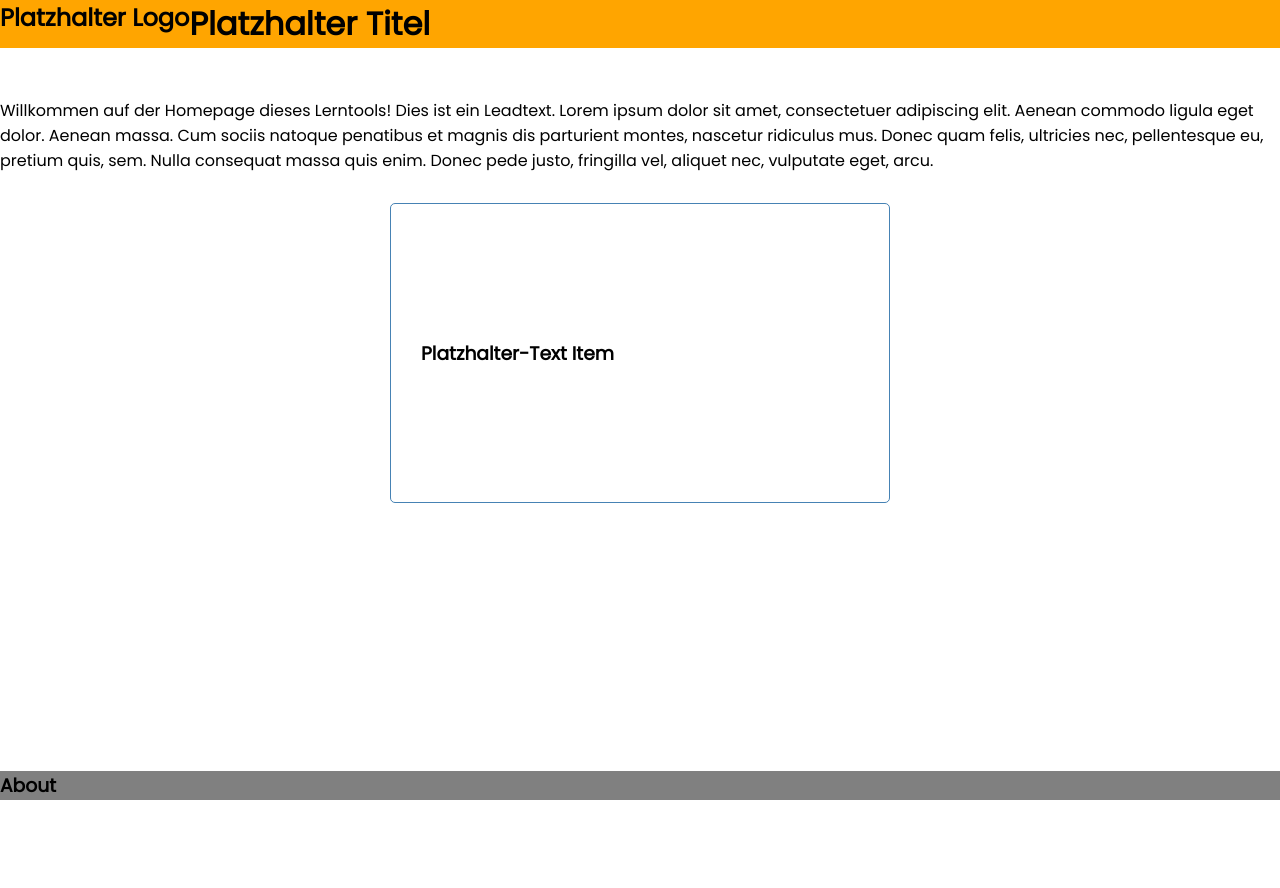
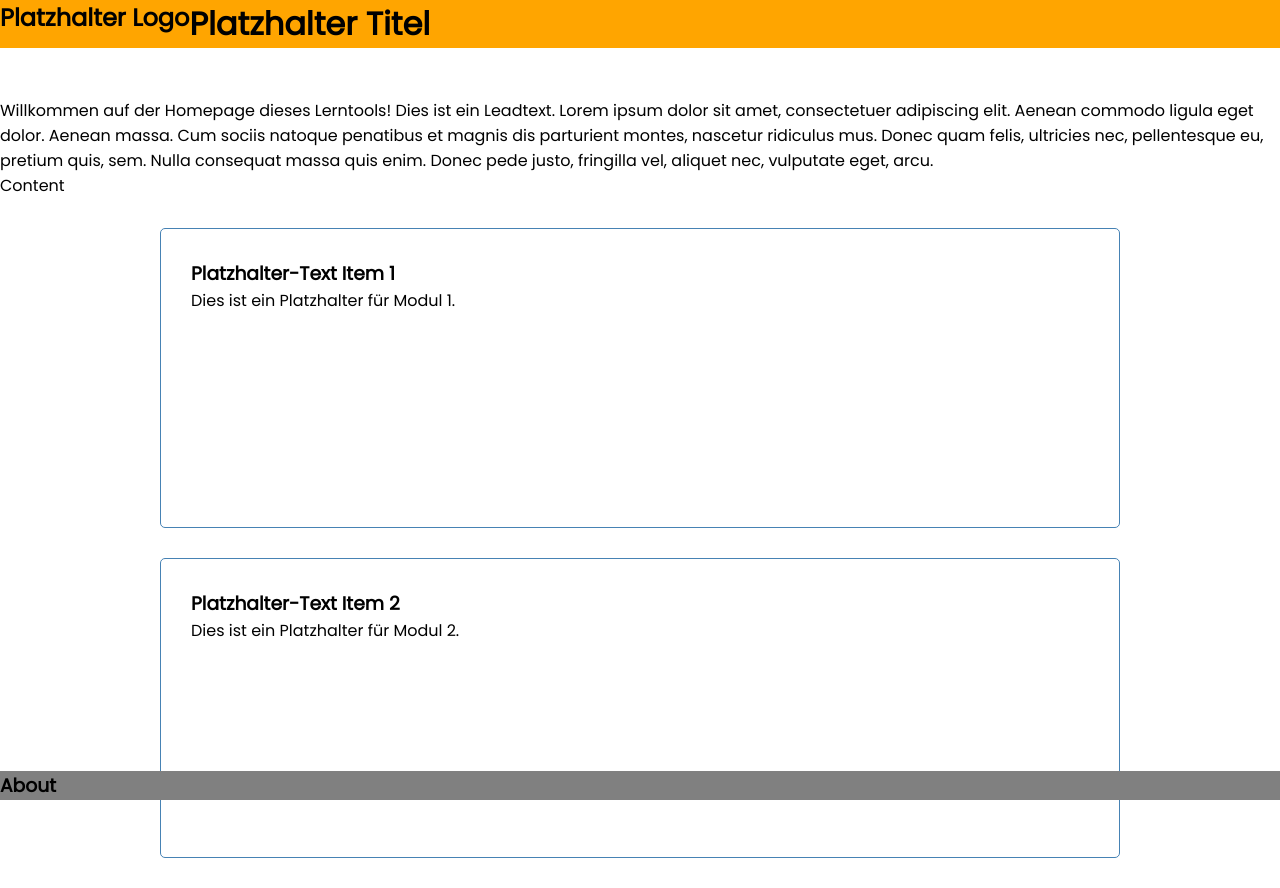
Before and after one commit to bsandoz/mmp-lehrprojekt, a Vue app: page / in a window 1280 px wide. Before the commit the page ends 800 px from the top, so only its background shows below. Built offline with nearby package versions, Linux system fonts and the light colour scheme.

Commit message:
Updated content retrieval
Items now get retrieved dynamically from array.

```diff
--- a/src/App.vue
+++ b/src/App.vue
@@ -1,11 +1,3 @@
-<script setup>
-import Header from './components/Header.vue'
-import Footer from './components/Footer.vue'
-import Lead from './components/Lead.vue'
-import Content from './components/Content.vue'
-
-</script>
-
 <template>
   <header>
     <Header />
@@ -19,10 +11,47 @@ import Content from './components/Content.vue'
     consectetuer adipiscing elit. Aenean commodo ligula eget dolor. Aenean massa. Cum sociis natoque penatibus et magnis dis parturient montes,
     nascetur ridiculus mus. Donec quam felis, ultricies nec, pellentesque eu, pretium quis, sem. Nulla consequat massa quis enim.
     Donec pede justo, fringilla vel, aliquet nec, vulputate eget, arcu. "/>
-    <Content />
+    <Content :content="content"/>
   </main>
   <Footer />
 </template>
+
+<script>
+import Header from './components/Header.vue'
+import Footer from './components/Footer.vue'
+import Lead from './components/Lead.vue'
+import Content from './components/Content.vue'
+
+export default {
+  name: 'App',
+  components: {
+    Header,
+    Footer,
+    Lead,
+    Content,
+  },
+  data() {
+    return {
+      content: [],
+    }
+  },
+  created() {
+    this.content = [
+      {
+        id: 1,
+        title: 'Platzhalter-Text Item 1',
+        text: 'Dies ist ein Platzhalter für Modul 1.',
+      },
+      {
+        id: 2,
+        title: 'Platzhalter-Text Item 2',
+        text: 'Dies ist ein Platzhalter für Modul 2.',
+      },
+    ]
+  }
+}
+
+</script>
 
 <style>
   @import url('https://fonts.googleapis.com/css2?family=Poppins:wght@300;400&display=swap');
--- a/src/components/Content.vue
+++ b/src/components/Content.vue
@@ -1,8 +1,7 @@
 <template>
-  <div class="container">
-    <div>
-      <Item />
-    </div>
+  <p>Content</p>
+  <div :key="item.id" v-for="item in content" class="container">
+    <Item :item="item" />
   </div>
 </template>
 
@@ -10,19 +9,27 @@
 import Item from './Item.vue'
 
 export default {
-  name: 'Container',
+  name: 'Content',
   props: {
-    containerItems: Array,
+    content: Array,
   },
   components: {
     Item,
-  }
+  },
 }
 </script>
 
 <style lang="css" scoped>
   .container {
     display: flex;
-    align-items: center;
+    flex-wrap: wrap;
+    align-items: flex-start;
+    max-width: 75%;
+    margin: 30px auto;
+    overflow: auto;
+    min-height: 300px;
+    border: 1px solid steelblue;
+    padding: 30px;
+    border-radius: 5px;
   }
 </style>
--- a/src/components/Item.vue
+++ b/src/components/Item.vue
@@ -1,5 +1,8 @@
 <template>
-  <h3>Platzhalter-Text Item</h3>
+  <div>
+    <h3>{{ item.title }}</h3>
+    <p>{{ item.text }}</p>
+  </div>
 </template>
 
 <script>
@@ -12,4 +15,9 @@ export default {
 </script>
 
 <style lang="css" scoped>
+  div {
+    width: 50%;
+    height: 0;
+    padding-bottom: 20%;
+  }
 </style>
```
